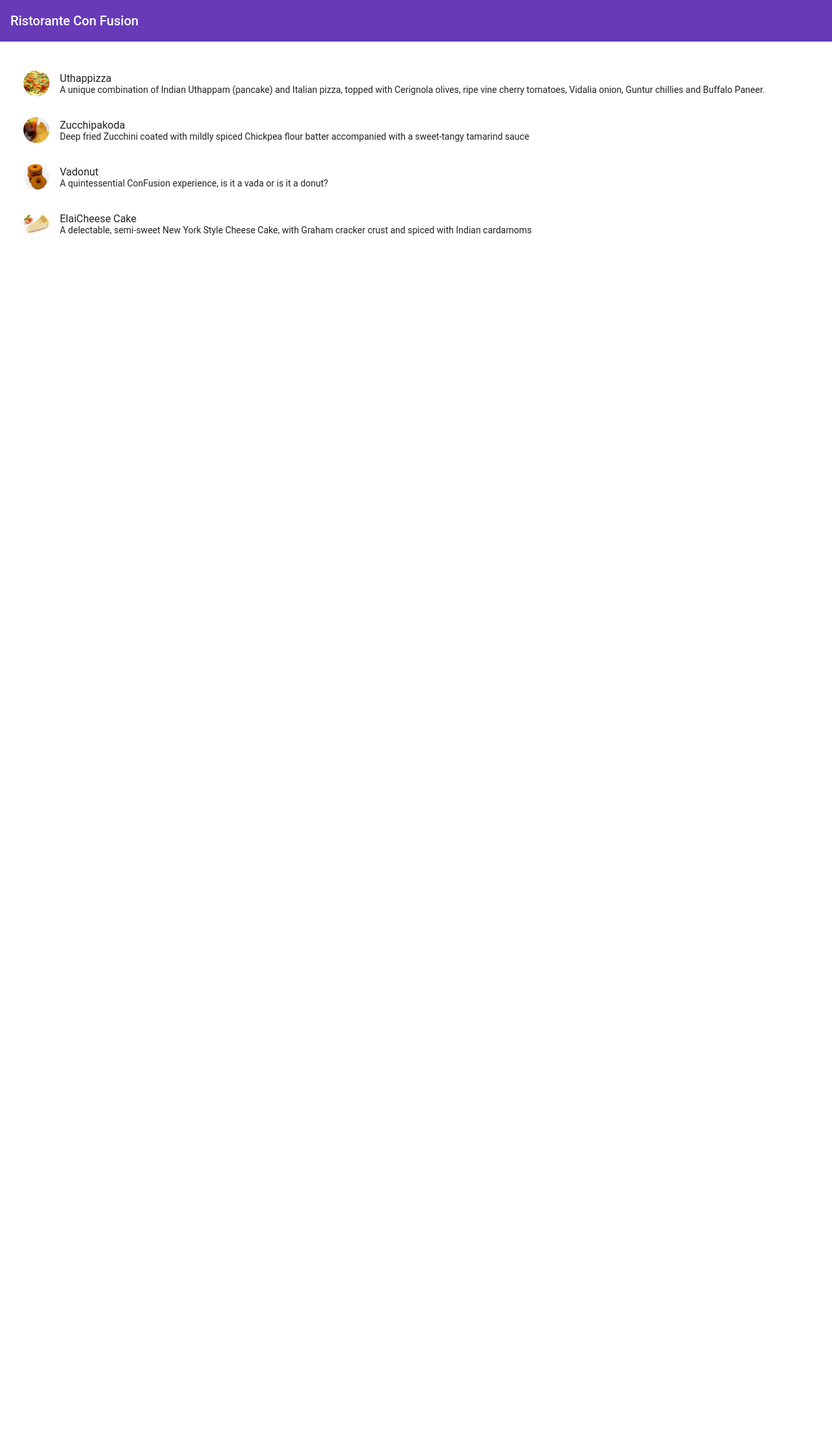
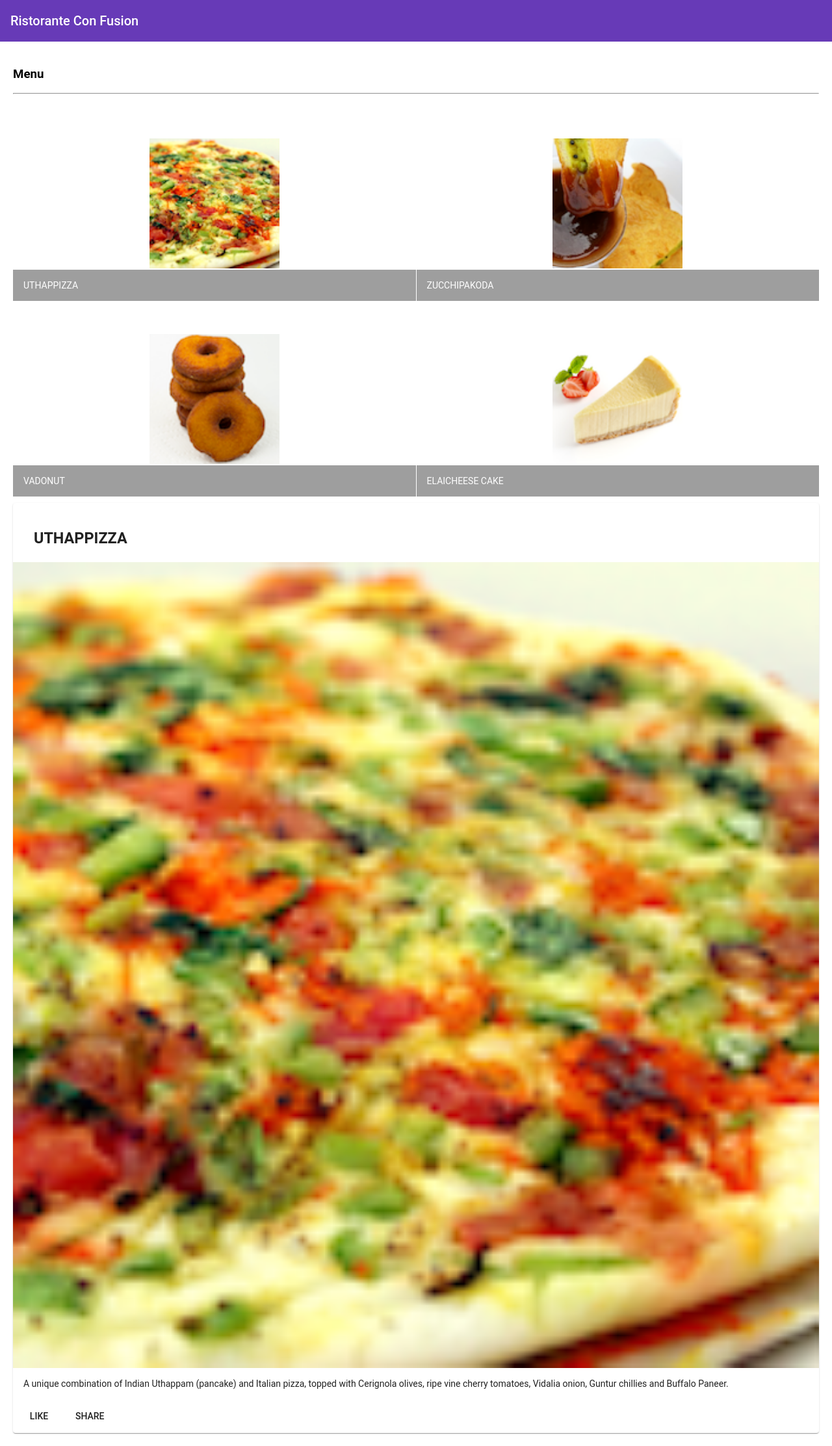
Before and after one commit to praneethacl/Front-End-JavaScript-Frameworks-Angular-Week-3, an Angular app: page / in a window 1280 px wide. Shown: the whole page at 65% size. Before the commit the page ends 800 px from the top, so only its background shows below. Built offline with nearby package versions, Linux system fonts and the light colour scheme.

Commit message:
angular components part-2

```diff
--- a/src/app/app.module.ts
+++ b/src/app/app.module.ts
@@ -4,6 +4,9 @@
 import { MatToolbarModule } from '@angular/material/toolbar';
 import { FlexLayoutModule } from '@angular/flex-layout';
 import { MatListModule } from '@angular/material/list';
+import { MatGridListModule } from '@angular/material/grid-list';
+import { MatCardModule } from '@angular/material/card';
+import { MatButtonModule } from '@angular/material/button';
 
 import { AppComponent } from './app.component';
 
@@ -16,6 +19,9 @@
     MenuComponent
   ],
   imports: [
+    MatCardModule,
+    MatButtonModule,
+    MatGridListModule,
     MatListModule,
     BrowserModule,
     BrowserAnimationsModule,
--- a/src/app/menu/menu.component.html
+++ b/src/app/menu/menu.component.html
@@ -2,14 +2,41 @@
   fxLayout="column"
   fxLayoutGap="10px">
 
-  <mat-list fxFlex>
-    <mat-list-item *ngFor="let dish of dishes">
-      <img matListAvatar src={{dish.image}} alt={{dish.name}}>
-      <h1 matLine> {{dish.name}}</h1>
-      <p matLine>
-        <span> {{dish.description}}</span>
-      </p>
-    </mat-list-item>
-  </mat-list>
+  <div fxFlex>
+    <div>
+      <h3>Menu</h3>
+      <hr>
+    </div>
+  </div>
+
+  <div fxFlex>
+    <mat-grid-list cols="2" rowHeight="300px">
+      <mat-grid-tile *ngFor="let dish of dishes">
+        <img height="200px" src={{dish.image}} alt={{dish.name}}>
+        <mat-grid-tile-footer>
+          <h1 matLine> {{dish.name | uppercase}}</h1>
+        </mat-grid-tile-footer>
+      </mat-grid-tile>
+    </mat-grid-list>
+  </div>
+
+  <div fxFlex *ngIf="selectedDish">
+    <mat-card>
+      <mat-card-header>
+        <mat-card-title>
+          <h3>{{selectedDish.name | uppercase}}</h3>
+        </mat-card-title>
+      </mat-card-header>
+      <img mat-card-image src={{selectedDish.image}} alt={{selectedDish.name}} >
+      <mat-card-content>
+        <p>{{selectedDish.description}}
+        </p>
+      </mat-card-content>
+      <mat-card-actions>
+        <button mat-button>LIKE</button>
+        <button mat-button>SHARE</button>
+      </mat-card-actions>
+    </mat-card>
+  </div>
 
 </div>
--- a/src/app/menu/menu.component.ts
+++ b/src/app/menu/menu.component.ts
@@ -1,13 +1,7 @@
 import { Component, OnInit } from '@angular/core';
 import { Dish } from '../shared/dish';
-@Component({
-  selector: 'app-menu',
-  templateUrl: './menu.component.html',
-  styleUrls: ['./menu.component.scss']
-})
-export class MenuComponent implements OnInit {
 
-  dishes: Dish[] = [
+const DISHES: Dish[] = [
   {
     id: '0',
     name: 'Uthappizza',
@@ -51,6 +45,17 @@
   }
 ];
 
+@Component({
+  selector: 'app-menu',
+  templateUrl: './menu.component.html',
+  styleUrls: ['./menu.component.scss']
+})
+export class MenuComponent implements OnInit {
+
+  dishes = DISHES;
+
+  selectedDish: Dish = DISHES[0];
+
   constructor() { }
 
   ngOnInit() {
```
Lines whose indentation alone changed are shown as unchanged.
